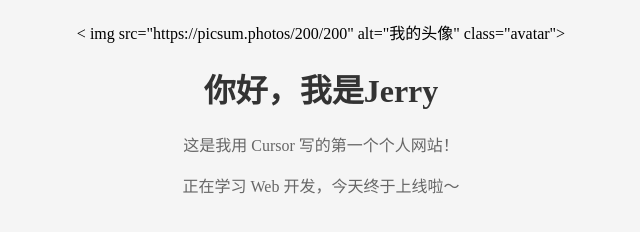
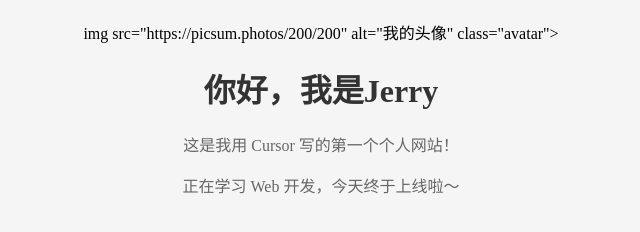
Before and after one commit to YCD-Jerry/20260104, a plain HTML site: page index.html in a window 1280 px wide. Shown: the full height of the page, 319-959 px from the left. Drawn offline with Linux system fonts and the light colour scheme.

Commit message:
更新图片

```diff
--- a/index.html
+++ b/index.html
@@ -31,7 +31,7 @@
 <body>
     <center>
         <!-- 替换成你的头像链接，也可以先用网络图片 -->
-        < img src="https://picsum.photos/200/200" alt="我的头像" class="avatar">
+        img src="https://picsum.photos/200/200" alt="我的头像" class="avatar">
         <h1>你好，我是Jerry</h1>
         <p>这是我用 Cursor 写的第一个个人网站！</p >
         <p>正在学习 Web 开发，今天终于上线啦～</p >
```
